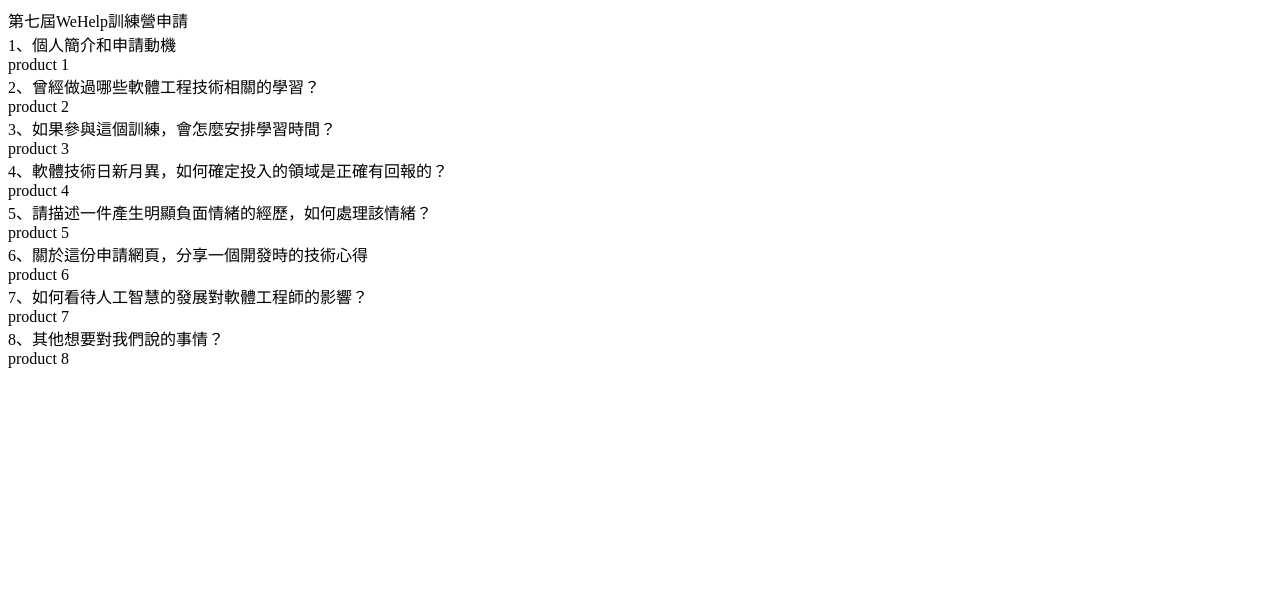
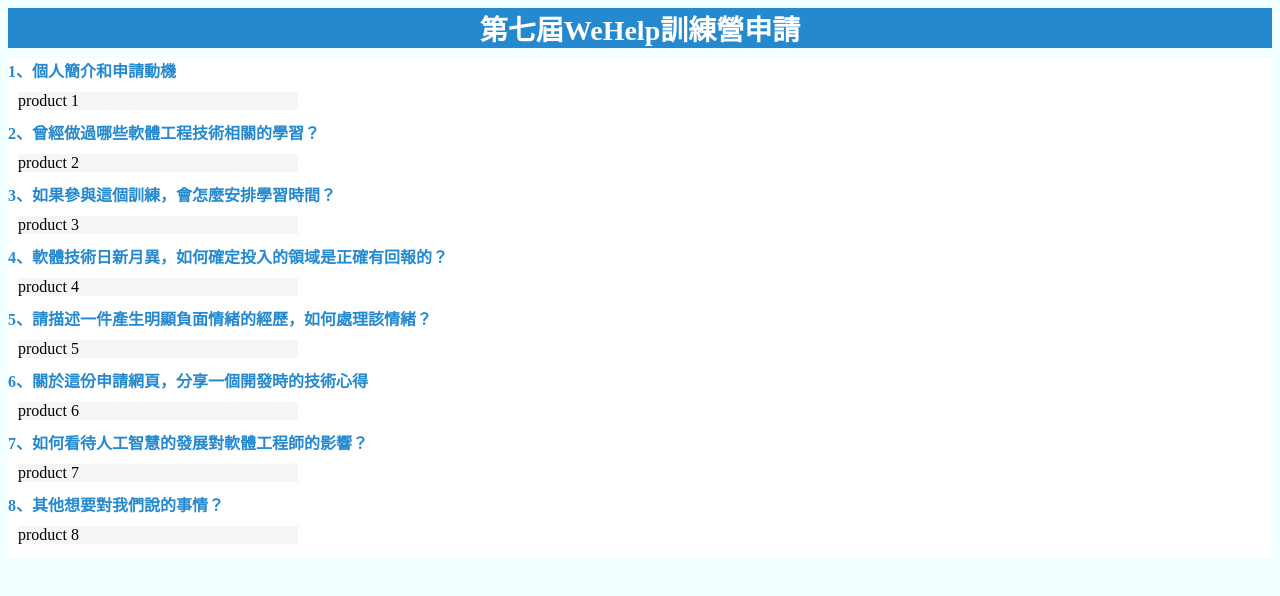
Before and after one commit to chen-yu86/Application-Project-for-WeHelp-s-7th-Cohort, a plain HTML site: page index.html in a window 1280 px wide. Drawn offline with Linux system fonts and the light colour scheme.

Commit message:
Update index.html

```diff
--- a/index.html
+++ b/index.html
@@ -5,7 +5,35 @@
     <meta name="viewport" content="width=device-width", initial-scale="1.0" />
     <meta charset="utf-8" />
     <title>Wehelp申請動機</title>
-    <link rel="stylesheet"type="text/css"href="wehelp.css"/>
+<style>
+      body{background-color:	#f0ffff}
+ .ballon-006::after{
+	top:-11px
+}
+ .welcom{
+    align-items:center ;/*垂直對齊*/
+    height: 500px;
+    background-color: #ffff;
+}
+.headline{
+    font-size:28px;font-weight:bold;
+    margin-bottom:10px;text-align: center;
+    background-color: #2589d0;
+        color:#ffff
+}
+.desktop-menu{
+    font-size:16px;font-weight:bold;
+    color:#2589d0
+}
+
+.list{
+    justify-content:center;/*水平靠中對齊*/
+}
+.product{
+    flex:none;width:280px;margin:10px;
+    background-color:#f5f5f5;
+}
+</style>
 </head>
 <!-- 網頁的主畫面，都寫在 body 標籤中-->
 <body>
```
